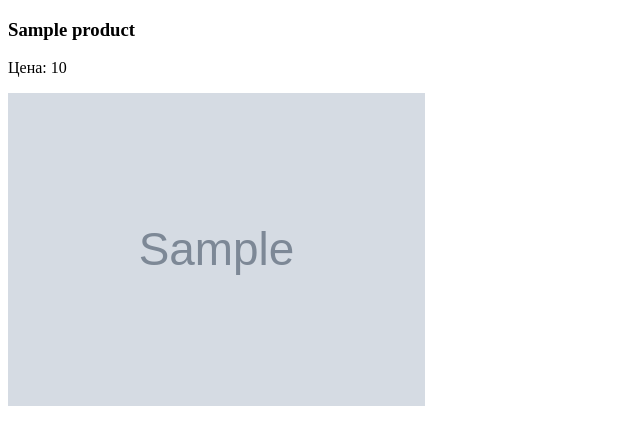
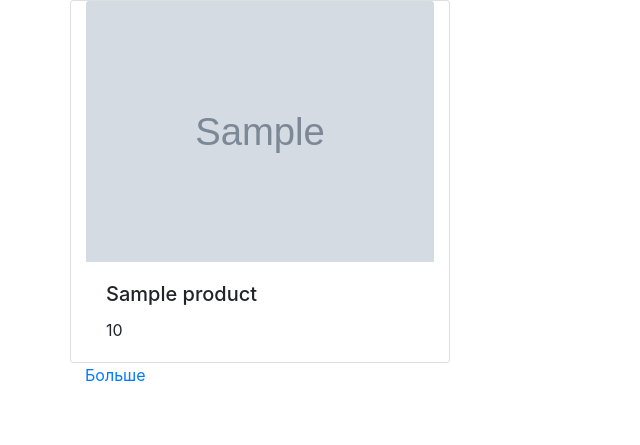
Before and after one commit to kayn23/php_lvl2, a PHP site: template lesson4/На основе шаблона/template/products.twig in a window 1280 px wide. Shown: the top 445 px of the page, without its empty margins (0-640 px from the left). Run offline with PHP 8.4, Linux system fonts and the light colour scheme; the template is opened without the code that fills it: most values are stand-ins (such as "Sample title", 1, 10 or a date in 2020); grey boxes marked "Sample" are stand-in pictures; some libraries are stand-ins or nearby versions.

Commit message:
Корректировка на twig

```diff
--- a/lesson4/На основе шаблона/template/index.twig
+++ b/lesson4/На основе шаблона/template/index.twig
@@ -4,6 +4,7 @@
     <meta charset="UTF-8">
     <meta name="viewport" content="width=device-width, initial-scale=1.0">
     <meta http-equiv="X-UA-Compatible" content="ie=edge">
+    <link rel="stylesheet" href="https://stackpath.bootstrapcdn.com/bootstrap/4.1.3/css/bootstrap.min.css">
     <title>Document</title>
     <style>
         .img_small {
@@ -12,7 +13,9 @@
     </style>
 </head>
 <body>
-{% block content %}
-{% endblock %}
+    <div class="container">
+        {% block content %}
+        {% endblock %}
+    </div>
 </body>
 </html>
--- a/lesson4/На основе шаблона/template/products.twig
+++ b/lesson4/На основе шаблона/template/products.twig
@@ -1,10 +1,15 @@
 {% extends "index.twig" %}
 {% block content %}
+    <div class="row">
     {% for product in products %}
-        <div class="product" id="{{ product.id }}">
-            <h3>{{ product.name }}</h3>
-            <p>Цена: {{ product.price }}</p>
-            <img src="{{ product.img }}" alt="{{ product.img }}" class="img_small">
+        <div class="card col-4" id="{{ product.id }}">
+            <img class="card-img-top" src="{{ product.img }}" alt="Card image cap">
+            <div class="card-body">
+                <h5 class="card-title">{{ product.name }}</h5>
+                <p class="card-text">{{ product.price }}</p>
+            </div>
         </div>
     {% endfor %}
+    </div>
+    <a href="http://localhost/php2/lesson4/%D0%9D%D0%B0%20%D0%BE%D1%81%D0%BD%D0%BE%D0%B2%D0%B5%20%D1%88%D0%B0%D0%B1%D0%BB%D0%BE%D0%BD%D0%B0?id={{ id }}">Больше</a>
 {% endblock content %}
```
Also changed, not shown: lesson4/На основе шаблона/index.php (+6 -3 lines).
